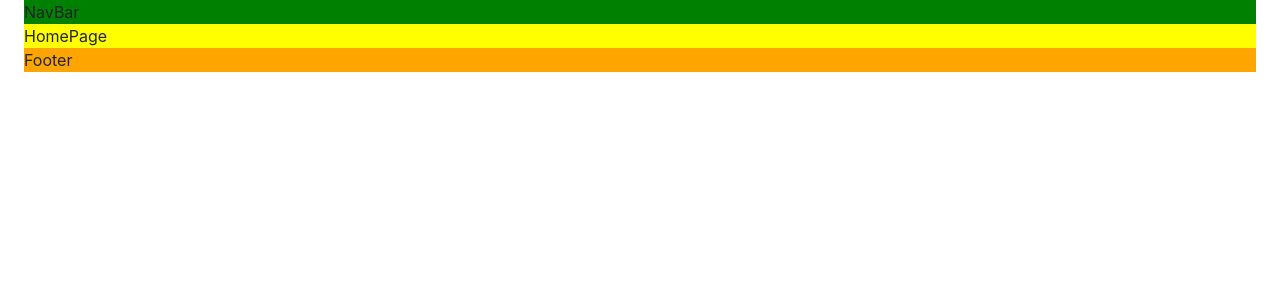
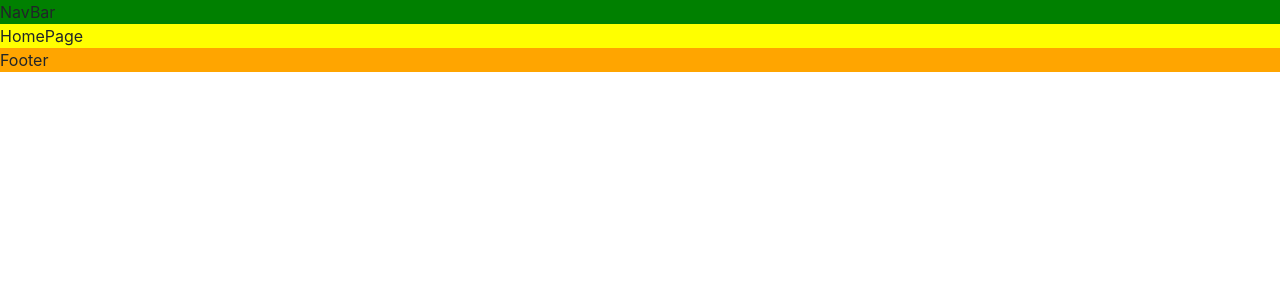
Before and after one commit to Josue-Zenteno/KaraOKE, a React (Vite) app: page / in a window 1280 px wide. Shown: the top 300 px of the page. Built offline with nearby package versions, Linux system fonts and the light colour scheme.

Commit message:
App.scss v1.0.0
Styled App component

```diff
--- a/src/App.scss
+++ b/src/App.scss
@@ -0,0 +1,3 @@
+.MuiContainer-root{
+    padding: 0 !important;
+}
```
